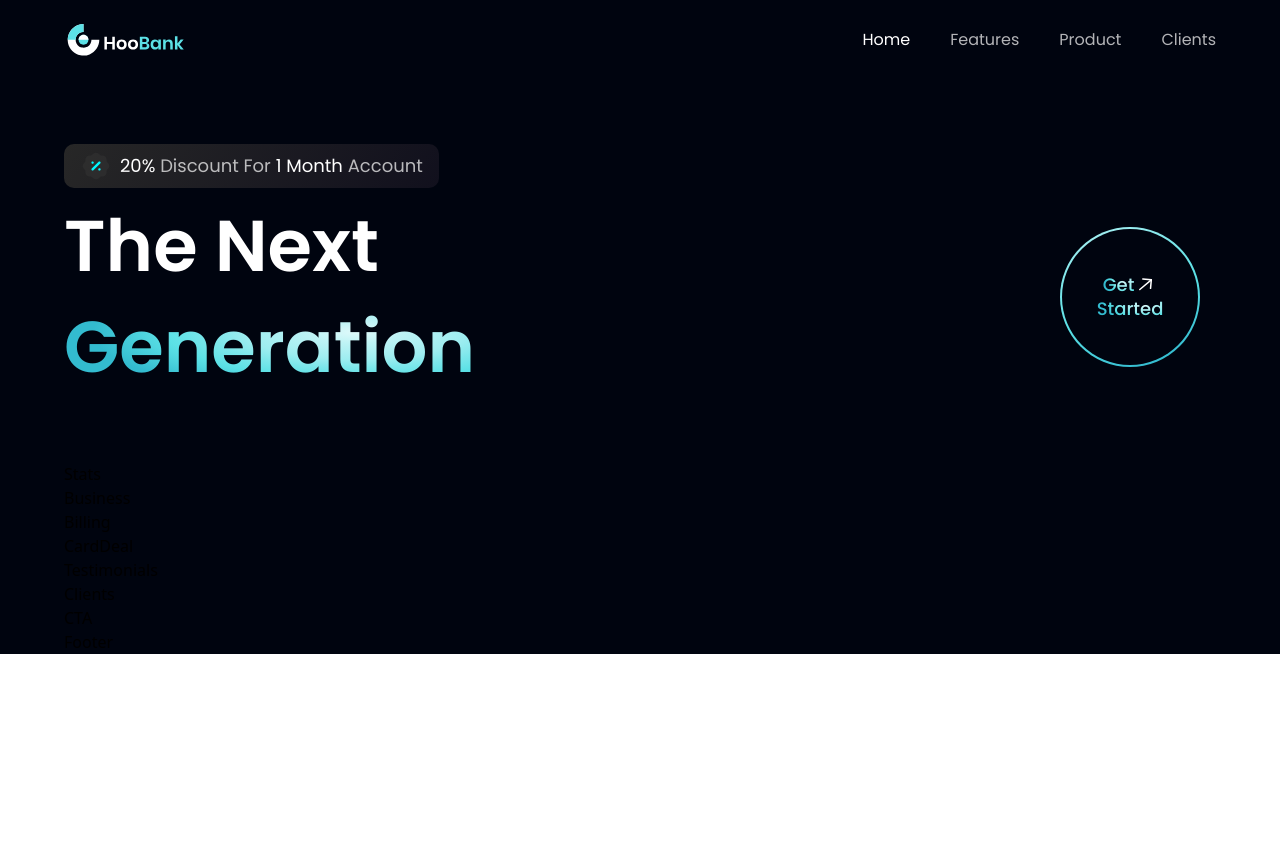
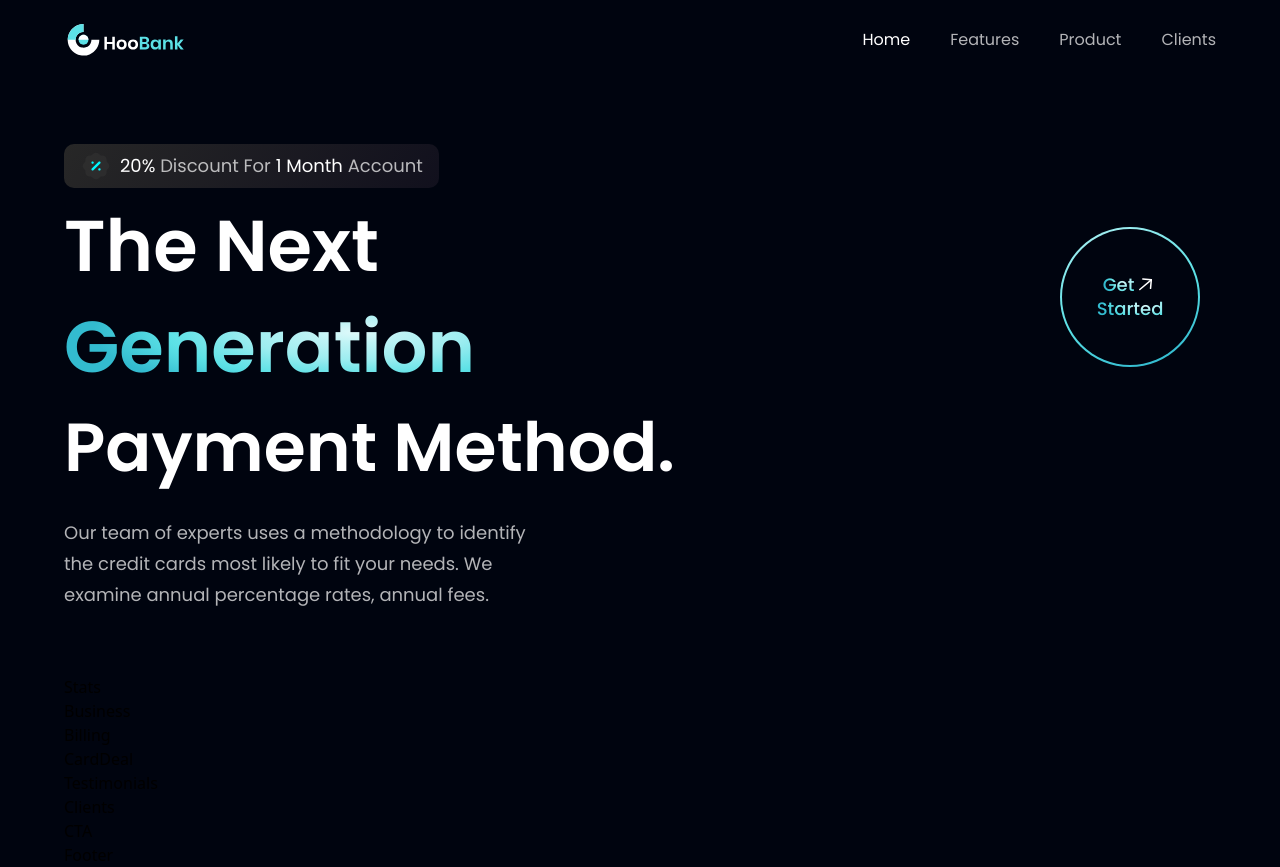
Before and after one commit to Carmel-Jane/UI-UX-modern-app, a React (Vite) app: page / in a window 1280 px wide. Before the commit the page ends 800 px from the top, so only its background shows below. Built offline with nearby package versions, Linux system fonts and the light colour scheme.

Commit message:
descriptive paragraph added

```diff
--- a/src/components/Hero.jsx
+++ b/src/components/Hero.jsx
@@ -22,7 +22,15 @@
             <GetStarted />
           </div>
         </div>
-        </div>
+        <h1 className="font-poppins font-semibold ss:text-[68px] text-[52px] text-white ss:leading-[100.8px] leading-[75px] w-full">
+          Payment Method.
+        </h1>
+        <p className={`${styles.paragraph} max-w-[470px] mt-5`}>
+          Our team of experts uses a methodology to identify the credit cards
+          most likely to fit your needs. We examine annual percentage rates,
+          annual fees.
+        </p>
+      </div>
     </section>
   )
 
```
